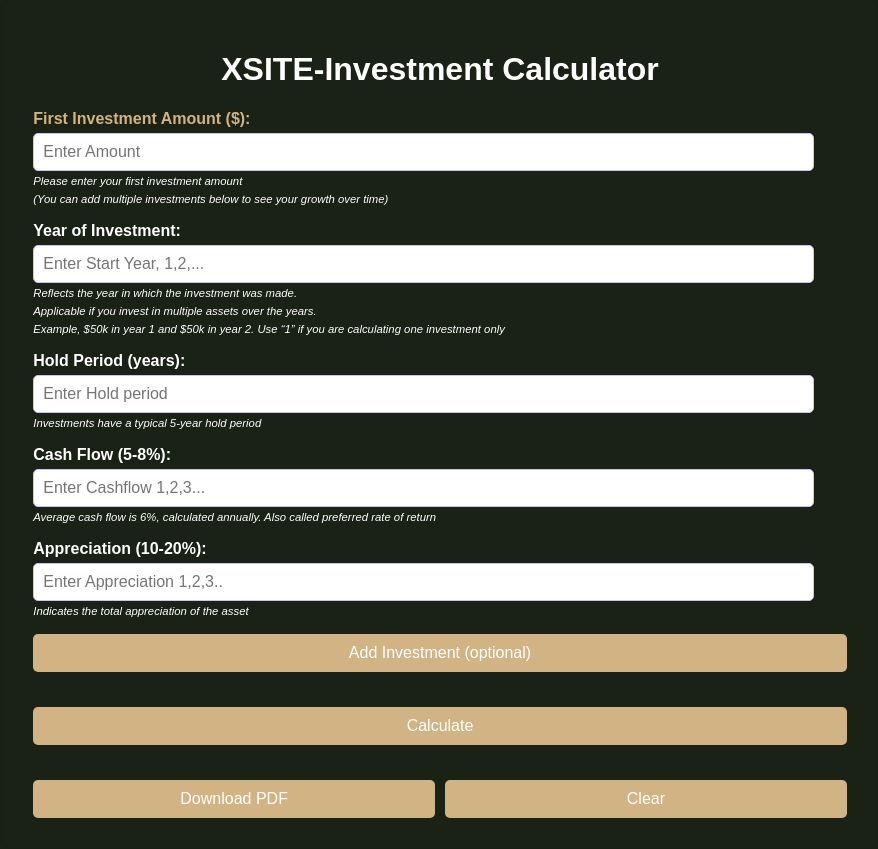
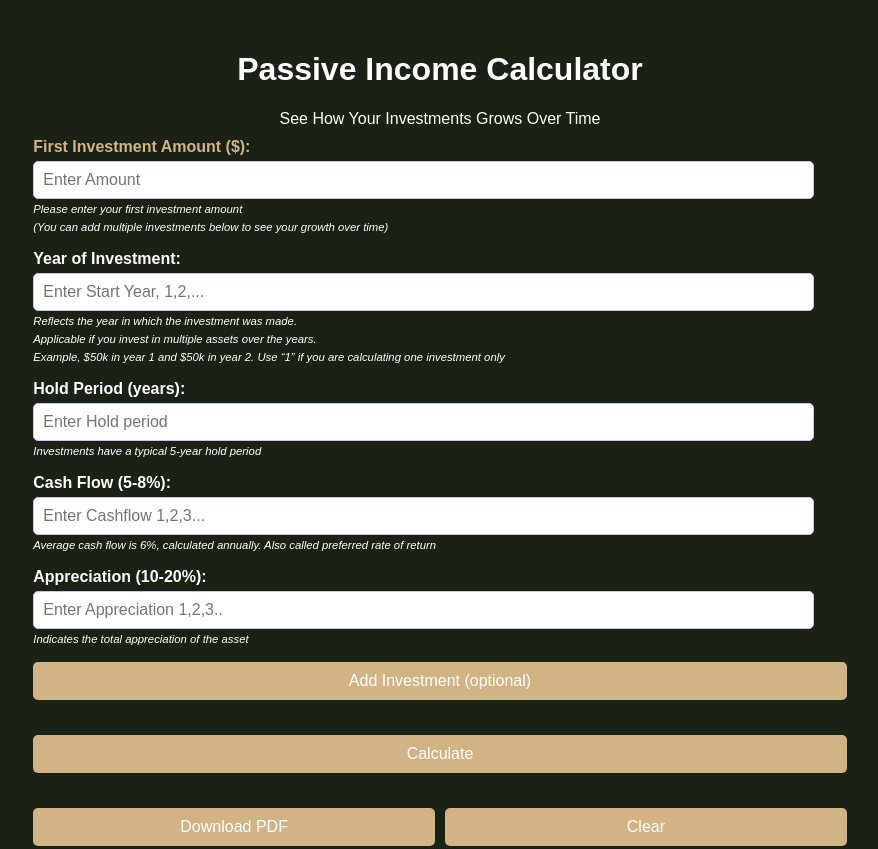
Before and after one commit to C4LEB-ai/Multifamily-Investment-Calculator, a plain HTML site: page index.html in a window 1280 px wide. Shown: the top 849 px of the page, without its empty margins (200-1078 px from the left). Drawn offline with nearby package versions, Linux system fonts and the light colour scheme.

Commit message:
Update index.html
name changed

```diff
--- a/index.html
+++ b/index.html
@@ -12,10 +12,12 @@
 
 <body>
 
-    <div class="container">
-        <div class="calculator-container">
-            <h1>XSITE-Investment Calculator</h1>
-
+<div class="container">
+    <div class="calculator-container">
+        <h1>Passive Income Calculator</h1>
+        <div class="investment-info">
+            <p>See How Your Investments Grows Over Time</p>
+        </div>
             <!-- Dynamic Investment Inputs -->
             <div id="investmentInputs"></div>
             <button id="addInvestmentButton" class="add-button">Add Investment (optional)</button>
```
